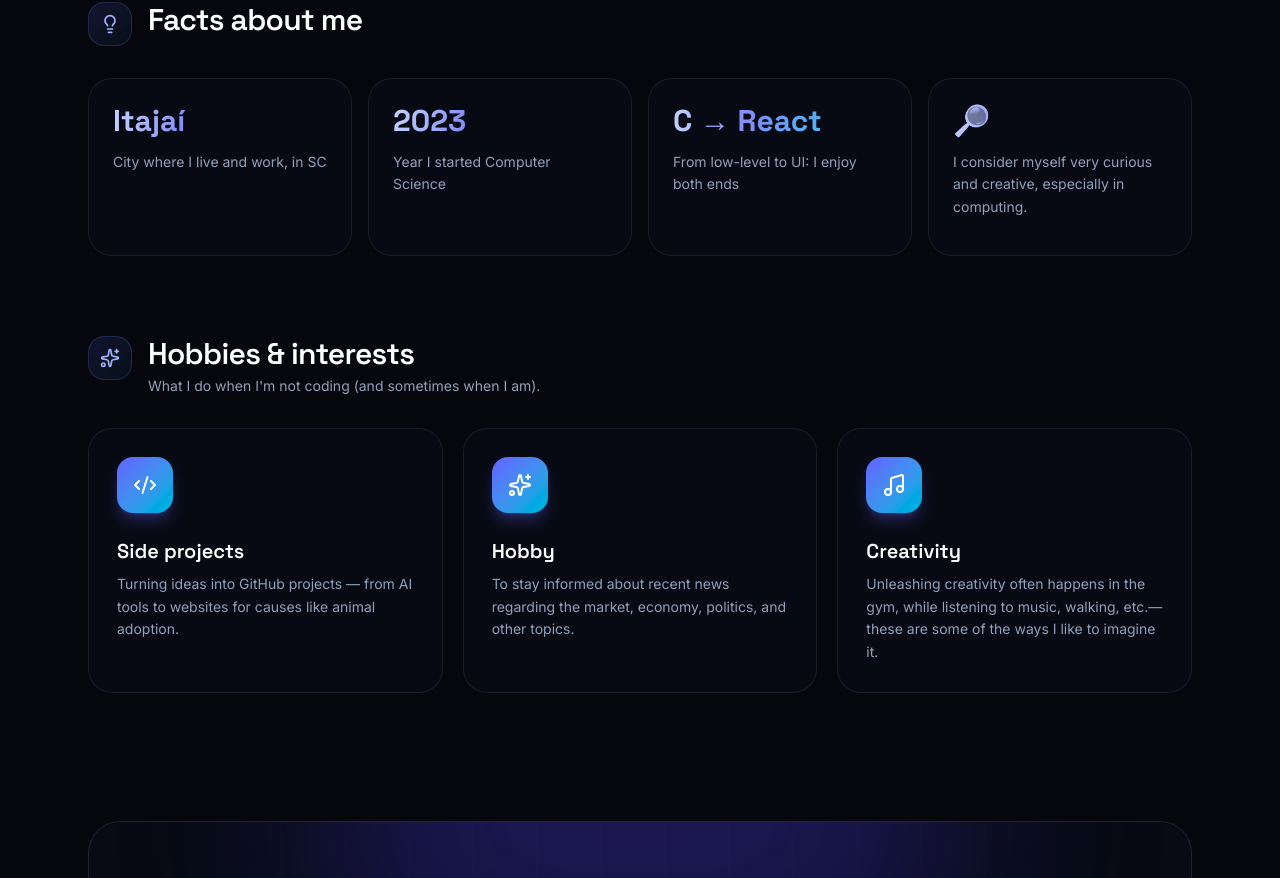
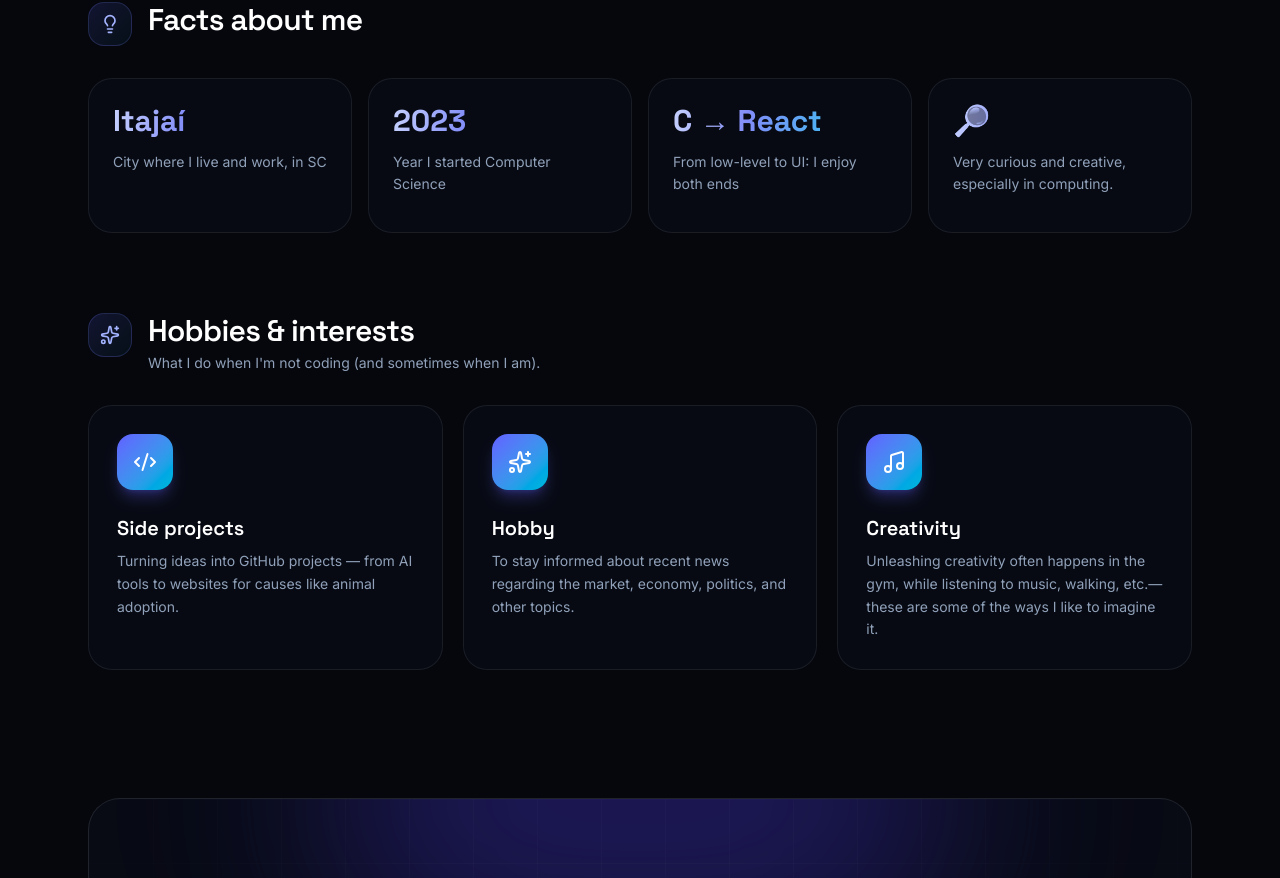
Before and after one commit to MathMoura18/MouraPortfolio, a React (Vite) app: page /about in a window 1280 px wide. Shown: the part 879-1757 px from the top of the page. Built offline with nearby package versions, Linux system fonts and the light colour scheme.

Commit message:
Update content.ts

```diff
--- a/src/data/content.ts
+++ b/src/data/content.ts
@@ -825,8 +825,8 @@ export const facts: Fact[] = [
   {
     value: "🔎",
     label: {
-      pt: "Me considero muito curioso e criativo, principalmente na computação",
-      en: "I consider myself very curious and creative, especially in computing.",
+      pt: "Muito curioso e criativo, principalmente na computação",
+      en: "Very curious and creative, especially in computing.",
     },
   },
 ];
```
